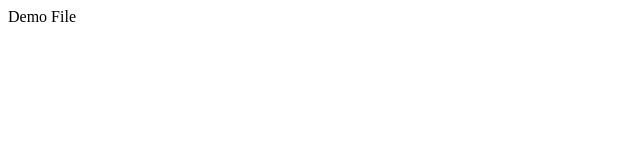
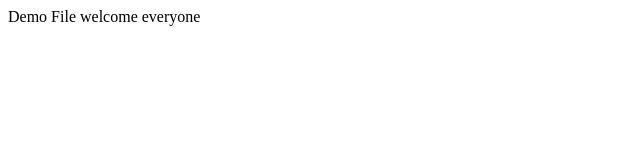
Before and after one commit to radixdt12020/InductionRepo, a plain HTML site: page demo.html in a window 1280 px wide. Shown: the whole page, without its empty margins (0-640 px from the left). Drawn offline with Linux system fonts and the light colour scheme.

Commit message:
Update demo.html

```diff
--- a/demo.html
+++ b/demo.html
@@ -7,6 +7,6 @@
     <title>Document</title>
 </head>
 <body>
-Demo File
+Demo File welcome everyone
 </body>
 </html>
```
